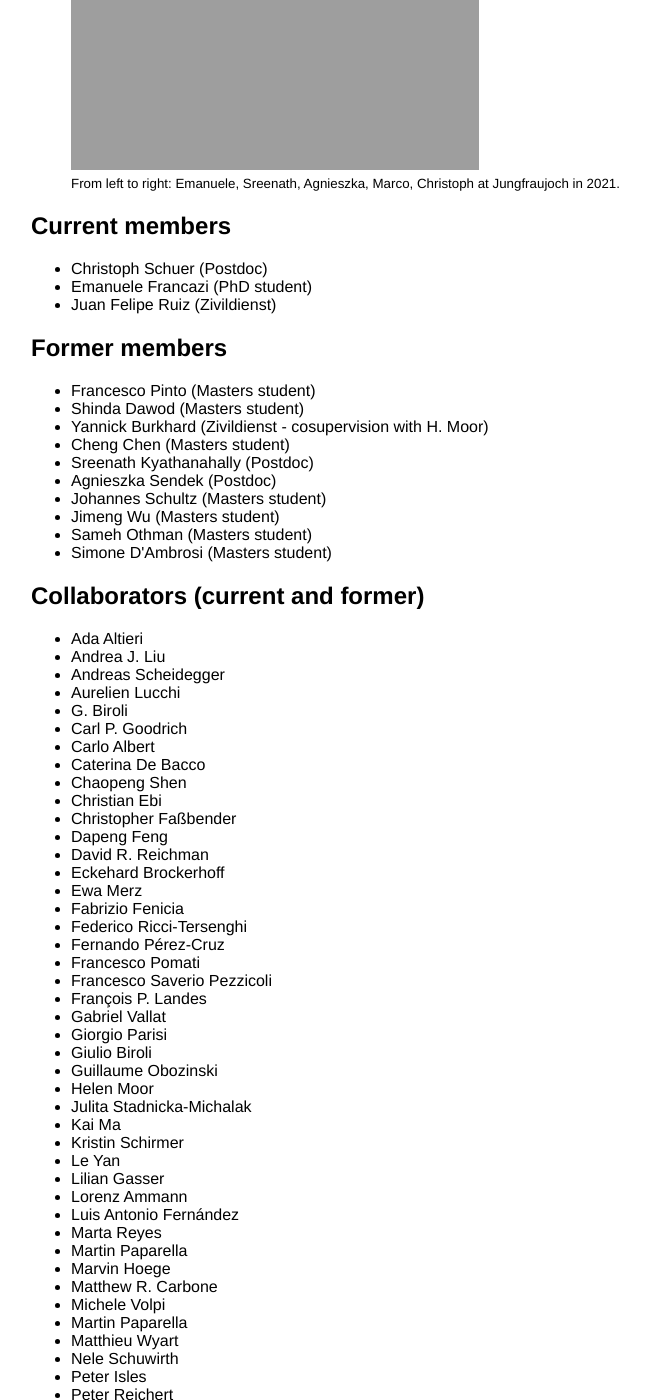
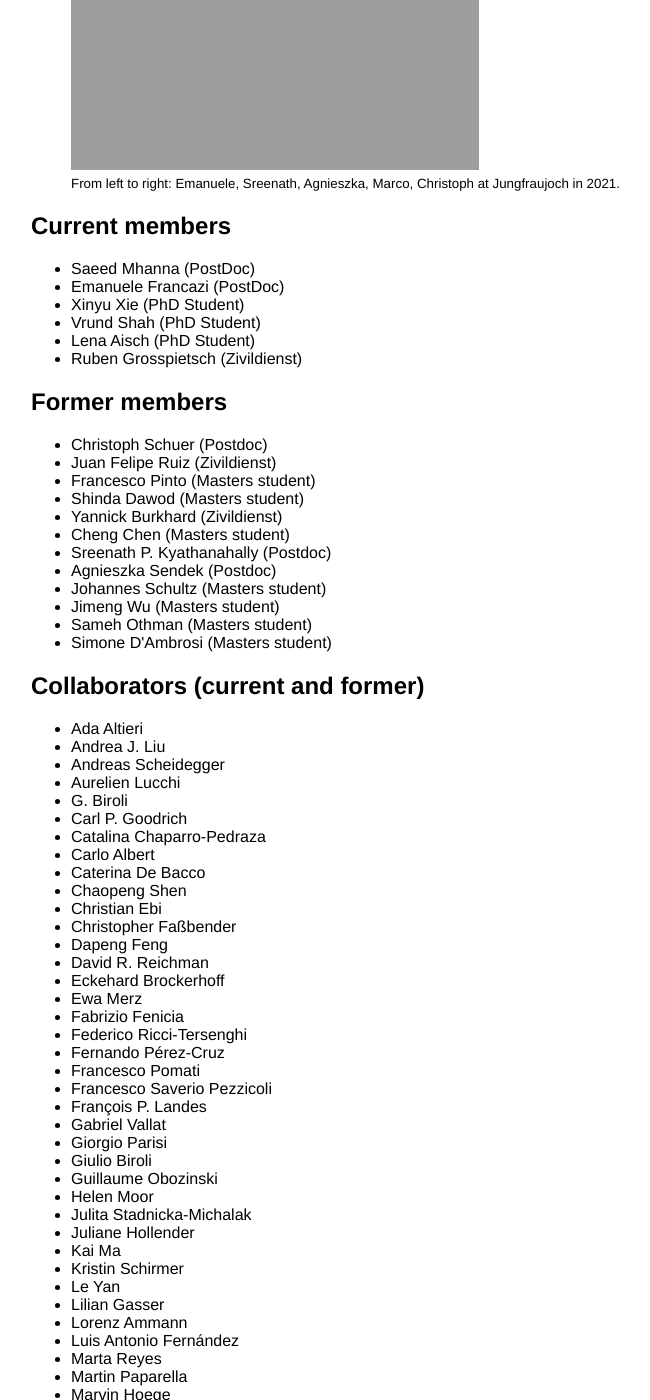
Before and after one commit to mbaityje/mbaityje.github.io, a Jekyll site: the page built from group/index.html, in a window 1280 px wide and 1400 px high, scrolled down 499 px. Shown: the whole window, without its empty margins (161-811 px from the left). Built offline with Jekyll 4.4.1, drawn with Linux system fonts in a browser that asks for light colours.

Commit message:
Updated group composition

```diff
--- a/group/index.html
+++ b/group/index.html
@@ -10,19 +10,23 @@ title: Group
 	</figure>
 	<h2>Current members</h2>
 		<ul>
-			<li>Christoph Schuer (Postdoc)</li>
-			<li>Emanuele Francazi (PhD student)</li>
-			<li>Juan Felipe Ruiz (Zivildienst)</li>
-			<!-- <li>Lena Aisch (PhD Student)<sup>*</sup></li> -->
+			<li>Saeed Mhanna (PostDoc)</li>
+			<li>Emanuele Francazi (PostDoc)</li>
+			<li>Xinyu Xie (PhD Student)</li>
+			<li>Vrund Shah (PhD Student)</li>
+			<li>Lena Aisch (PhD Student)</li>
+			<li>Ruben Grosspietsch (Zivildienst)</li>
 		</ul>
 
 	<h2>Former members</h2>
 		<ul>
+			<li>Christoph Schuer (Postdoc)</li>
+			<li>Juan Felipe Ruiz (Zivildienst)</li>
 			<li>Francesco Pinto (Masters student)</li>
 			<li>Shinda Dawod (Masters student)</li>
-			<li>Yannick Burkhard (Zivildienst - cosupervision with H. Moor)</li>
+			<li>Yannick Burkhard (Zivildienst)</li>
 			<li>Cheng Chen (Masters student)</li>
-			<li>Sreenath Kyathanahally (Postdoc)</li>
+			<li>Sreenath P. Kyathanahally (Postdoc)</li>
 			<li>Agnieszka Sendek (Postdoc)</li>
 			<li>Johannes Schultz (Masters student)</li>
 			<li>Jimeng Wu (Masters student)</li>
@@ -37,6 +41,7 @@ title: Group
 			<li>Aurelien Lucchi</li>
 			<li>G. Biroli</li>
 			<li>Carl P. Goodrich</li>
+			<li>Catalina Chaparro-Pedraza</li>
 			<li>Carlo Albert</li>
 			<li>Caterina De Bacco</li>
 			<li>Chaopeng Shen</li>
@@ -58,6 +63,7 @@ title: Group
 			<li>Guillaume Obozinski</li>
 			<li>Helen Moor</li>
 			<li>Julita Stadnicka-Michalak</li>
+			<li>Juliane Hollender</li>
 			<li>Kai Ma</li>
 			<li>Kristin Schirmer</li>
 			<li>Le Yan</li>
```
Also changed, not shown: other parts of group/index.html (+1 -0 lines).
